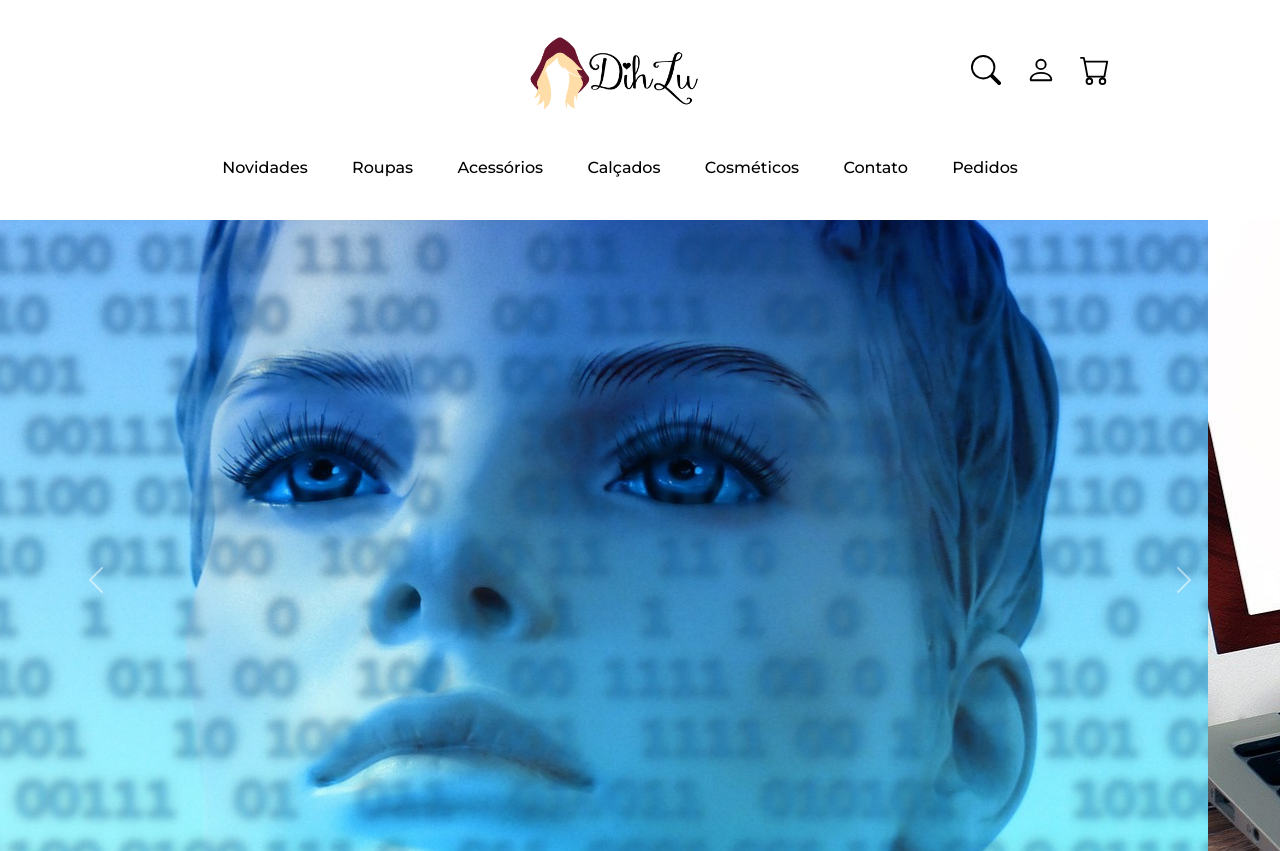
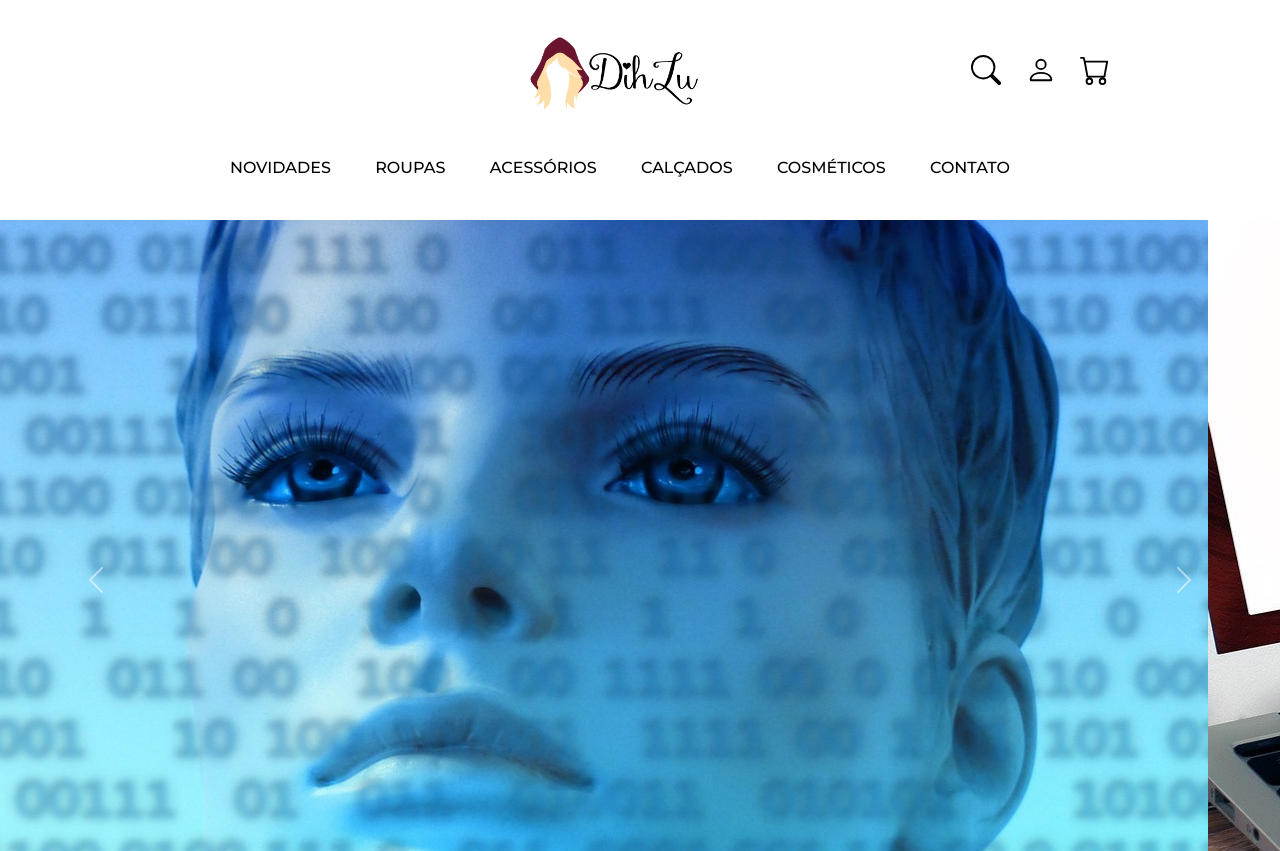
Before and after one commit to VannaKings/LojaDihLu, a plain HTML site: page index.html in a window 1280 px wide. Shown: the top 851 px of the page. Drawn offline with nearby package versions, Linux system fonts and the light colour scheme.

Commit message:
alteração no cabeçario/menu

```diff
--- a/CSS/style.css
+++ b/CSS/style.css
@@ -74,13 +74,11 @@ header .container
     color: black;
 }
 .menu-opcoes a{
-    transition:  color .5s;
+    transition:  color .1s;
+}
 
-}
 .menu-opcoes a:hover{
     color: var(--rosa);
-
-
 }
 
 /* ---- Rodapé ----- */
--- a/header.html
+++ b/header.html
@@ -15,13 +15,12 @@
     <!-- Menu -->
         <div class="menu">
             <nav class="menu-opcoes">
-                    <a href="index.html">Novidades</a>
-                    <a href="roupas.html">Roupas</a>
-                    <a href="acessorios.html">Acessórios</a>
-                    <a href="calcado.html">Calçados</a>
-                    <a href="cosmeticos.html">Cosméticos</a>
-                    <a href="contato.hmtl">Contato</a>
-                    <a href="pedidos.hmtl">Pedidos</a>
+                    <a href="index.html">NOVIDADES</a>
+                    <a href="roupas.html">ROUPAS</a>
+                    <a href="acessorios.html">ACESSÓRIOS</a>
+                    <a href="calcado.html">CALÇADOS</a>
+                    <a href="cosmeticos.html">COSMÉTICOS</a>
+                    <a href="contato.hmtl">CONTATO</a>
             </nav>
         </div>
     </div>
```
